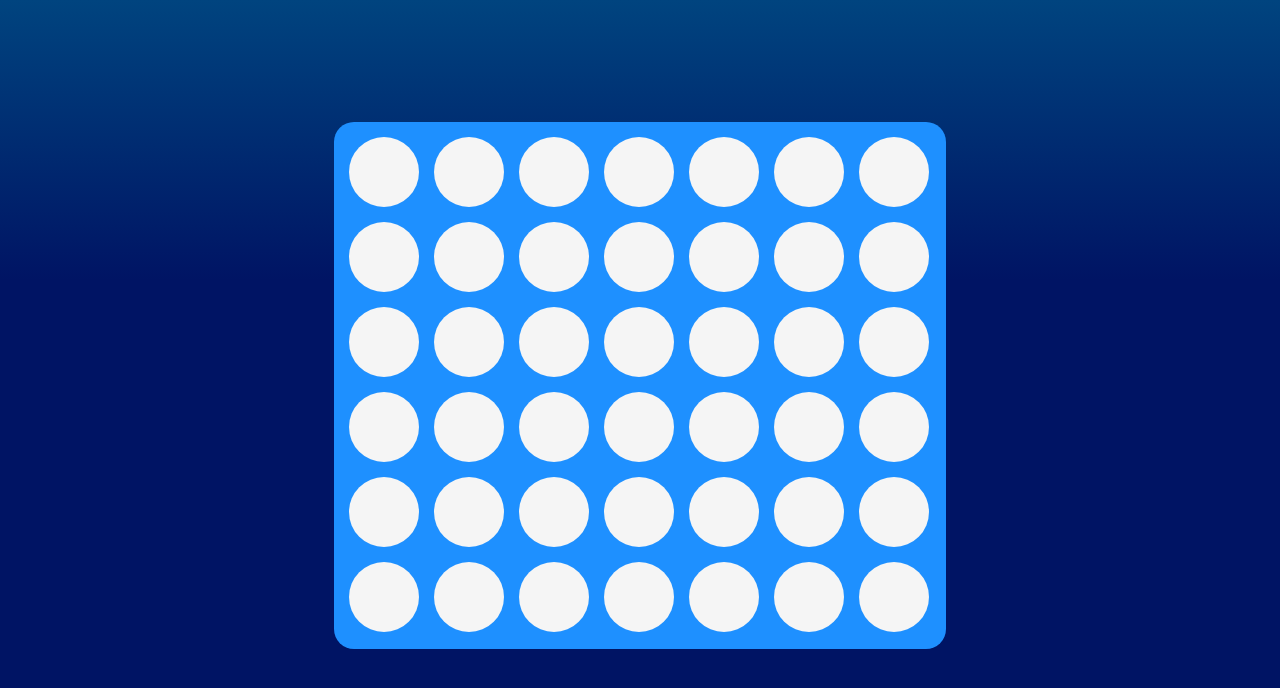
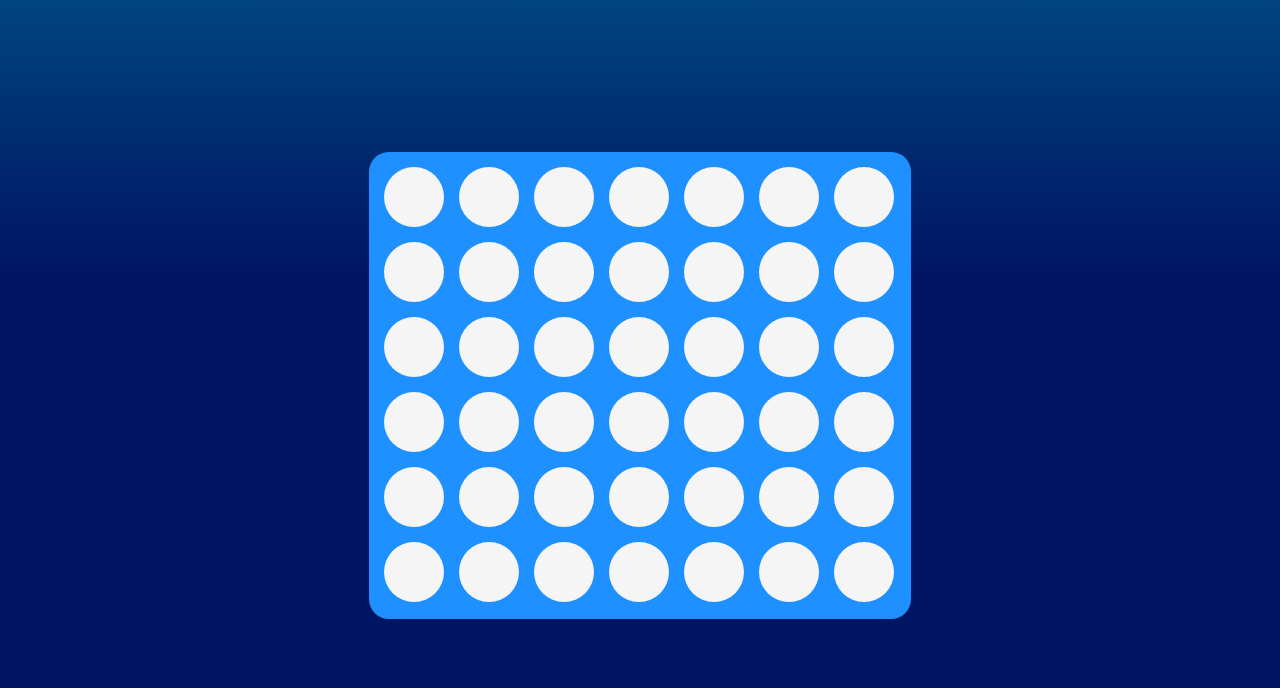
Before and after one commit to niklassheth/Connect4, a React (Create React App) app in the folder src/main/frontend/: page /local in a window 1280 px wide. Shown: the top 688 px of the page. Built offline with nearby package versions, Linux system fonts and the light colour scheme; a web font is replaced by a local one.

Commit message:
removed form element from Signup component.

```diff
--- a/src/main/frontend/src/components/Board/Board.css
+++ b/src/main/frontend/src/components/Board/Board.css
@@ -3,7 +3,7 @@
     --board-cols: 7;
     --board-rows: 6;
     --board-gaps: 15px;
-    --chip-size: 70px;
+    --chip-size: 60px;
     --chip-amt: calc(var(--board-cols) * var(--board-rows));
 }
 .Board {
--- a/src/main/frontend/src/components/Signup/Signup.css
+++ b/src/main/frontend/src/components/Signup/Signup.css
@@ -3,7 +3,7 @@
     align-items: center;
     justify-content: center;
 }
-#Signup > form {
+#Signup > div {
     background-color: var(--board-color);
 
     padding: 20px;
@@ -16,7 +16,7 @@
 
     text-align: center;
 }
-#Signup > form > label {
+#Signup > div > label {
     color: white;
 
     font-size: x-large;
--- a/src/main/frontend/src/components/Signup/Signup.tsx
+++ b/src/main/frontend/src/components/Signup/Signup.tsx
@@ -26,7 +26,7 @@ function Signup() {
 
     return (
         <div id="Signup">
-            <form autoComplete="off">
+            <div>
                 <label htmlFor="username">What is your name?</label>
                 <input type="text" id="uid" name="username" placeholder="Name" onChange={handleInput}></input>
                 <button
@@ -38,7 +38,7 @@ function Signup() {
                 >
                     Continue
                 </button>
-            </form>
+            </div>
         </div>
     );
 }
```
